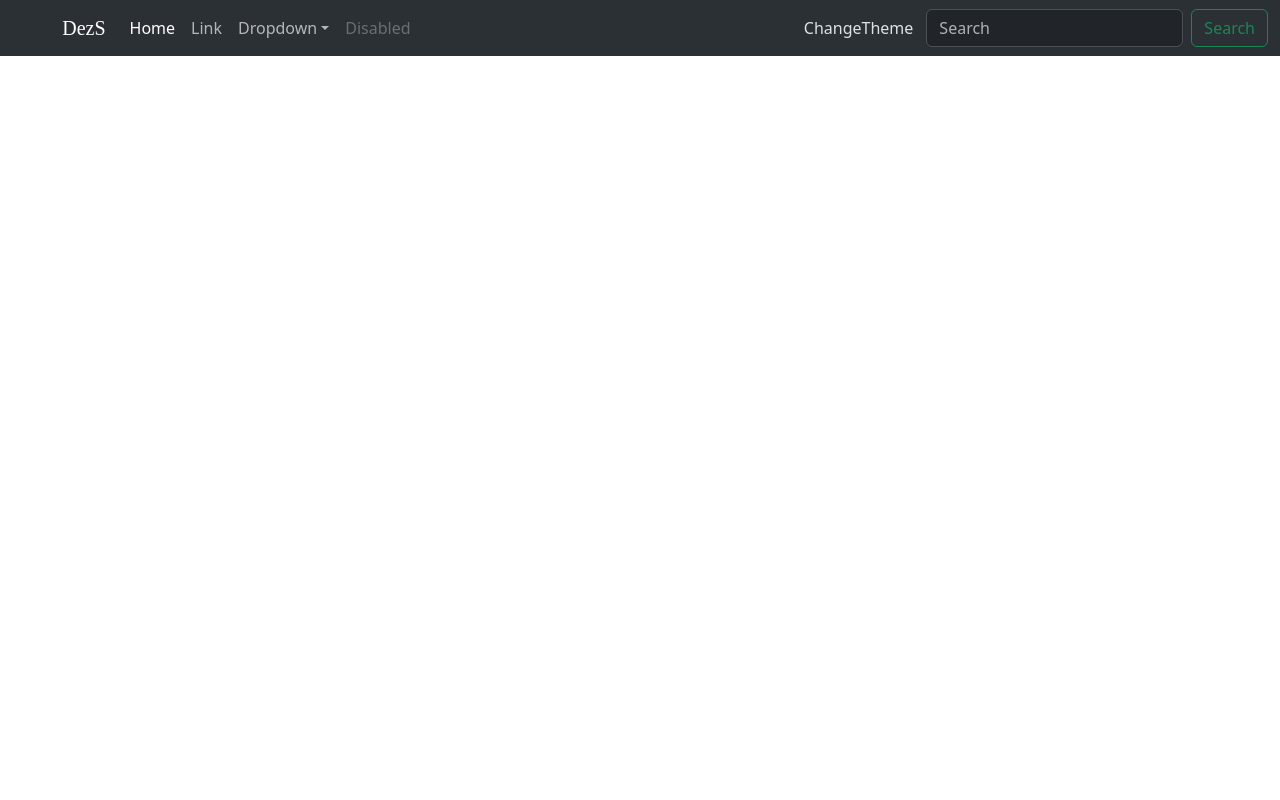
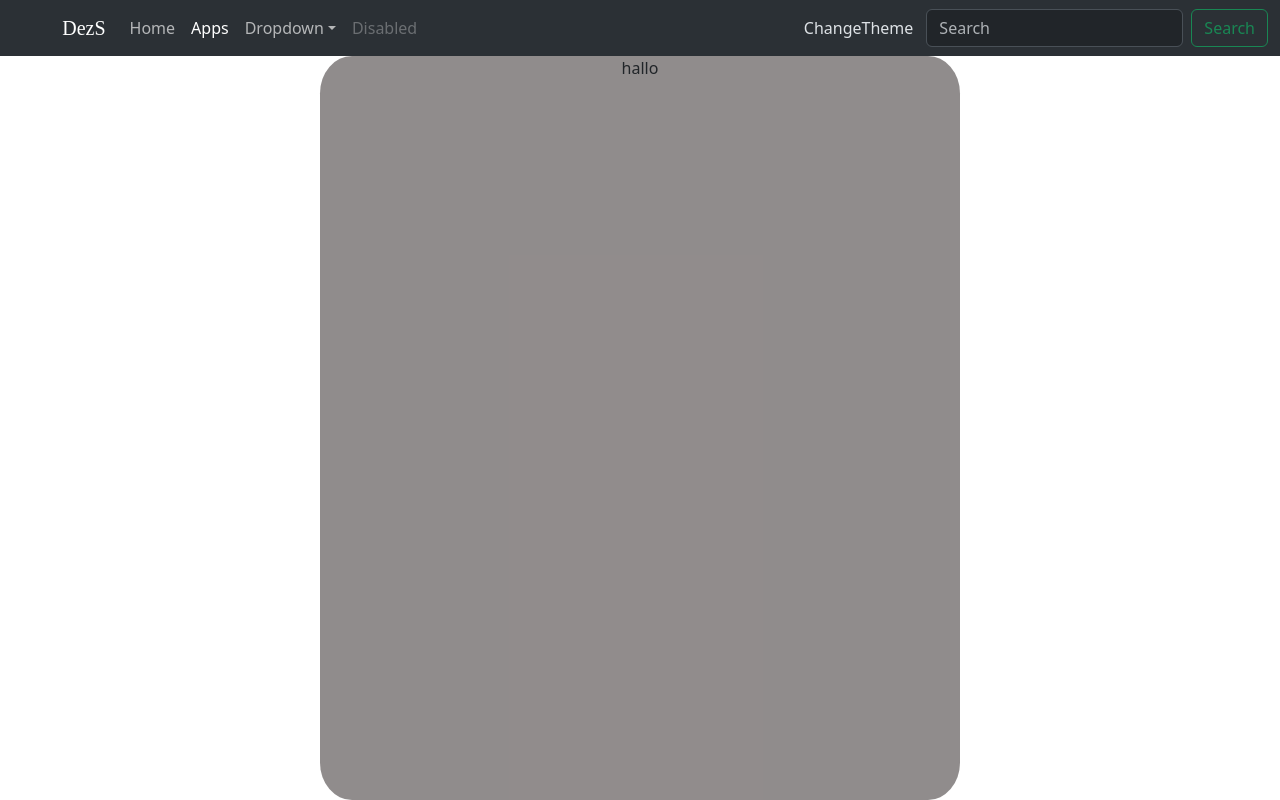
Before and after one commit to DezS4125/DezS-ReactJS-Website, a React (Vite) app: page /apps in a window 1280 px wide. Built offline with nearby package versions, Linux system fonts and the light colour scheme.

Commit message:
Added navigation

```diff
--- a/src/App.tsx
+++ b/src/App.tsx
@@ -3,6 +3,7 @@ import { BrowserRouter as Router, Routes, Route } from "react-router-dom";
 import Home from "./pages/Home";
 import NavBar from "./components/NavBar";
 import Button from "./components/Button";
+import Apps from "./pages/Apps";
 
 import "./App.css";
 const App = () => {
@@ -21,6 +22,7 @@ const App = () => {
         <div id="page-content">
           <Routes>
             <Route path="/" element={<Home />} />
+            <Route path="apps" element={<Apps />} />
           </Routes>
         </div>
       </Router>
--- /dev/null
+++ b/src/components/GreyCenteredFlat.tsx
@@ -0,0 +1,11 @@
+interface Props {
+  children: ReactNode;
+}
+import { Children, ReactNode } from "react";
+import "../css/GreyCenteredFlat.css";
+
+const GreyCenteredFlat = ({ children }: Props) => {
+  return <div id="GreyCenteredFlat">{children}</div>;
+};
+
+export default GreyCenteredFlat;
--- a/src/components/NavBar.tsx
+++ b/src/components/NavBar.tsx
@@ -4,12 +4,19 @@ interface Props {
 
 import { ReactNode } from "react";
 import "../css/NavBar.css";
+import { useNavigate, useLocation } from "react-router-dom";
+
 const NavBar = ({ children }: Props) => {
+  const navigate = useNavigate();
+  const location = useLocation();
+  const handleNavigate = (route: string) => {
+    navigate(route);
+  };
   return (
     <>
       <nav className="navbar navbar-expand-lg bg-body-tertiary">
         <div className="container-fluid">
-          <a className="navbar-brand" href="#">
+          <a className="navbar-brand" onClick={() => handleNavigate("/")}>
             DezS
           </a>
           <button
@@ -26,13 +33,24 @@ const NavBar = ({ children }: Props) => {
           <div className="collapse navbar-collapse" id="navbarSupportedContent">
             <ul className="navbar-nav me-auto mb-2 mb-lg-0">
               <li className="nav-item">
-                <a className="nav-link active" aria-current="page" href="#">
+                <a
+                  className={
+                    "nav-link " + (location.pathname === "/" && "active")
+                  }
+                  aria-current="page"
+                  onClick={() => handleNavigate("/")}
+                >
                   Home
                 </a>
               </li>
               <li className="nav-item">
-                <a className="nav-link" href="#">
-                  Link
+                <a
+                  className={
+                    "nav-link " + (location.pathname === "/apps" && "active")
+                  }
+                  onClick={() => handleNavigate("apps")}
+                >
+                  Apps
                 </a>
               </li>
               <li className="nav-item dropdown">
--- /dev/null
+++ b/src/css/GreyCenteredFlat.css
@@ -0,0 +1,10 @@
+#GreyCenteredFlat{
+    height: 100%;
+    width: 50%;
+    background-color: rgba(139, 134, 134, 0.95);
+    margin-left: auto;
+    margin-right: auto;
+    border-radius: 5%;
+    text-align: center;
+    flex-grow: 1;
+}
--- a/src/css/NavBar.css
+++ b/src/css/NavBar.css
@@ -3,3 +3,6 @@
     margin-left: 4%;
     font-family: Poppins;
 }
+.nav-link{
+  cursor: pointer;
+}
--- /dev/null
+++ b/src/pages/Apps.tsx
@@ -0,0 +1,6 @@
+import GreyCenteredFlat from "../components/GreyCenteredFlat";
+const Apps = () => {
+  return <GreyCenteredFlat>hallo</GreyCenteredFlat>;
+};
+
+export default Apps;
```
Also changed, not shown: src/assets/kali-linux-wallpaper-v6.png (added).
